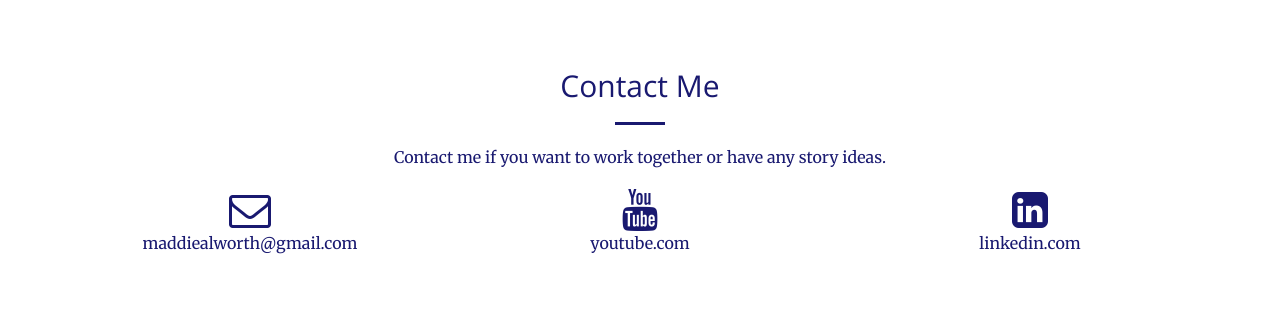
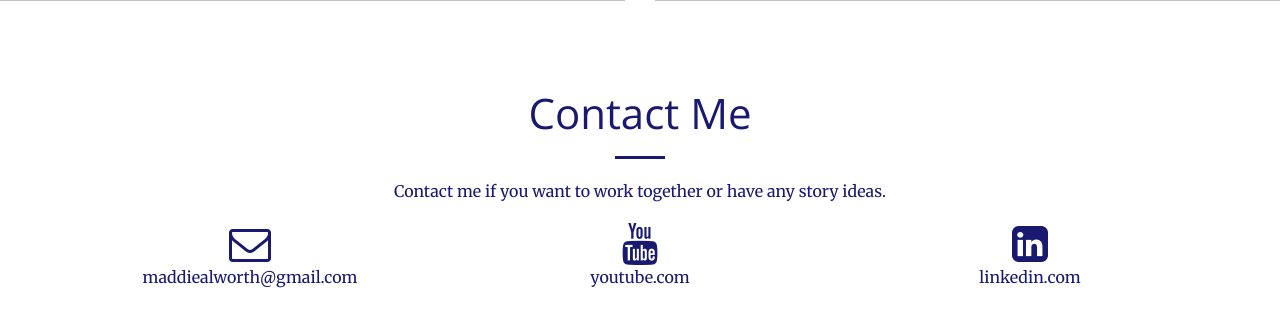
Before and after one commit to cstainbrook/newscaster-website, a Flask app: page / in a window 1280 px wide. Shown: the part 3269-3578 px from the top of the page. Before the commit the page ends 3523 px from the top, so only its background shows below. Run offline with Flask 2, Linux system fonts and the light colour scheme; some libraries are stand-ins or nearby versions.

Commit message:
updating size

```diff
--- a/templates/index.html
+++ b/templates/index.html
@@ -96,7 +96,7 @@
         <div class="no-padding">
             <div class="row">
                 <div class="col-lg-12 text-center">
-                    <h2 style='color:MidnightBlue' class="section-heading">Additional Clips</h2>
+                    <h2 style='font-size:350%;color:MidnightBlue' class="section-heading">Additional Clips</h2>
                     <hr style='border-color:MidnightBlue' class="primary">
                 </div>
             </div>
@@ -158,7 +158,7 @@
         <div class="container">
             <div class="row">
                 <div class="col-lg-8 col-lg-offset-2 text-center">
-                    <h2 style='color:MidnightBlue' class="section-heading">Contact Me</h2>
+                    <h2 style='font-size:300%;color:MidnightBlue' class="section-heading">Contact Me</h2>
                     <hr style='border-color:MidnightBlue' class="primary">
                     <p style='color:MidnightBlue'>Contact me if you want to work together or have any story ideas.</p>
                 </div>
```
